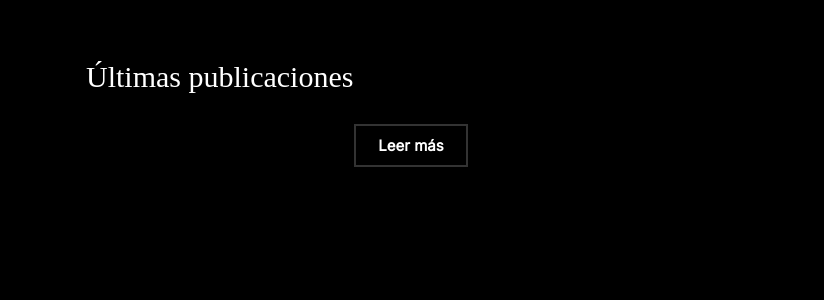
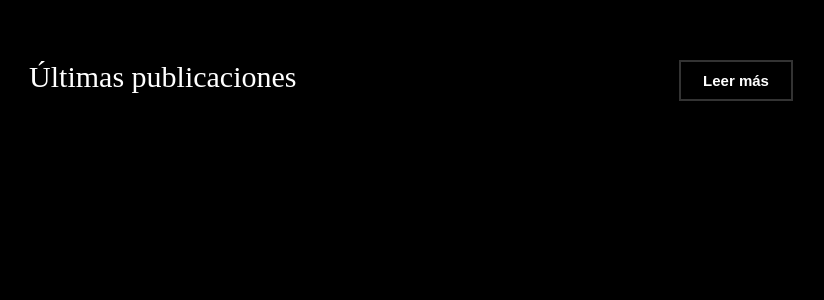
Before and after one commit to KajiiNarumi/iasuarezv, a Jekyll site: the page built from feedKaNa.html, in a window 1280 px wide. Shown: the top 300 px of the page, without its empty margins (229-1053 px from the left). Built offline with Jekyll 4.4.1, drawn with Linux system fonts in a browser that asks for light colours; some web fonts are replaced.

Commit message:
Refactor HTML structure and update styles

```diff
--- a/feedKaNa.html
+++ b/feedKaNa.html
@@ -8,13 +8,15 @@
     <meta charset="UTF-8" />
     <meta name="viewport" content="width=device-width, initial-scale=1.0" />
 
+    <!-- Alice & Suisse Intl -->
     <link href="https://fonts.googleapis.com/css2?family=Alice&display=swap" rel="stylesheet">
-    <link href="https://fonts.googleapis.com/css2?family=Inter:wght@300;400&display=swap" rel="stylesheet">
+    <link href="https://fonts.googleapis.com/css2?family=Inter:wght@300;400&display=swap" rel="stylesheet"> <!-- Usaremos Inter como equivalente cercano a Suisse Intl -->
 
     <style>
         body {
             background-color: #000;
             color: #fff;
+
             margin: 0;
             padding: 40px;
             font-family: 'Inter', sans-serif;
@@ -70,13 +72,14 @@
 .kn-readmore-btn {
   display: inline-block;
   padding: 10px 22px;
-            border: 2px solid #333;
-            background: rgba(0, 0, 0, 0.4);
-            color: #fff;
+  border: 2px solid #333; /* gris oscuro */
+  background: rgba(0, 0, 0, 0.4); /* negro semi-transparente */
+  color: #fff; /* texto blanco */
   text-decoration: none;
+  font-family: "Suisse Intl", sans-serif;
   font-size: 15px;
-            font-weight: bold;
-            border-radius: 0;
+  font-weight: bold; /* texto en negrita */
+  border-radius: 0; /* sin esquinas redondeadas */
   transition: all 0.25s ease;
 }
 
@@ -85,52 +88,33 @@
   border-color: #555;
   transform: translateY(-2px);
 }
+
+
+
     </style>
 </head>
 
 <body>
-
     <div class="container">
-
         <h1>Últimas publicaciones</h1>
-
         <div id="feed"></div>
-
-    <div class="kn-readmore-container">
-        <a href="https://blog.kajiinarumi.com/" target="_blank" class="kn-readmore-btn">
-            Leer más
-        </a>
-    </div>
-
     </div>
 
 <script>
+// JSONP callback
 function parseFeed(json) {
+    const container = document.getElementById("feed");
+    const entries = json.feed.entry || [];
 
-    const container = document.getElementById("feed");
-    const entries = json.items || [];
-
-    entries.slice(0, 3).forEach(entry => {
-
-        const title = entry.title;
-        const link = entry.link;
-
-        const published = new Date(entry.pubDate)
-            .toLocaleDateString("es-MX");
+    entries.forEach(entry => {
+        const title = entry.title.$t;
+        const link = entry.link.find(l => l.rel === "alternate").href;
+        const published = new Date(entry.published.$t).toLocaleDateString("es-MX");
 
         const html = `
             <div class="post">
-
-                <div class="post-title">
-                    <a href="${link}" target="_blank">
-                        ${title}
-                    </a>
-                </div>
-
-                <div class="date">
-                    ${published}
-                </div>
-
+                <div class="post-title"><a href="${link}" target="_blank">${title}</a></div>
+                <div class="date">${published}</div>
             </div>
         `;
 
@@ -138,13 +122,16 @@
     });
 }
 
-const script = document.createElement("script");
-
-script.src =
-"https://api.rss2json.com/v1/api.json?rss_url=https://blog.kajiinarumi.com/rss.xml&callback=parseFeed";
-
+// Insert JSONP script
+const script = document.createElement('script');
+script.src = "https://codigokajiinarumi.blogspot.com/feeds/posts/default?alt=json-in-script&max-results=3&callback=parseFeed";
 document.body.appendChild(script);
 </script>
+<div class="kn-readmore-container">
+  <a href="https://codigokajiinarumi.blogspot.com/" target="_blank" class="kn-readmore-btn">
+    Leer más
+  </a>
+</div>
 
 </body>
 </html>
```
Lines whose indentation alone changed are shown as unchanged.
